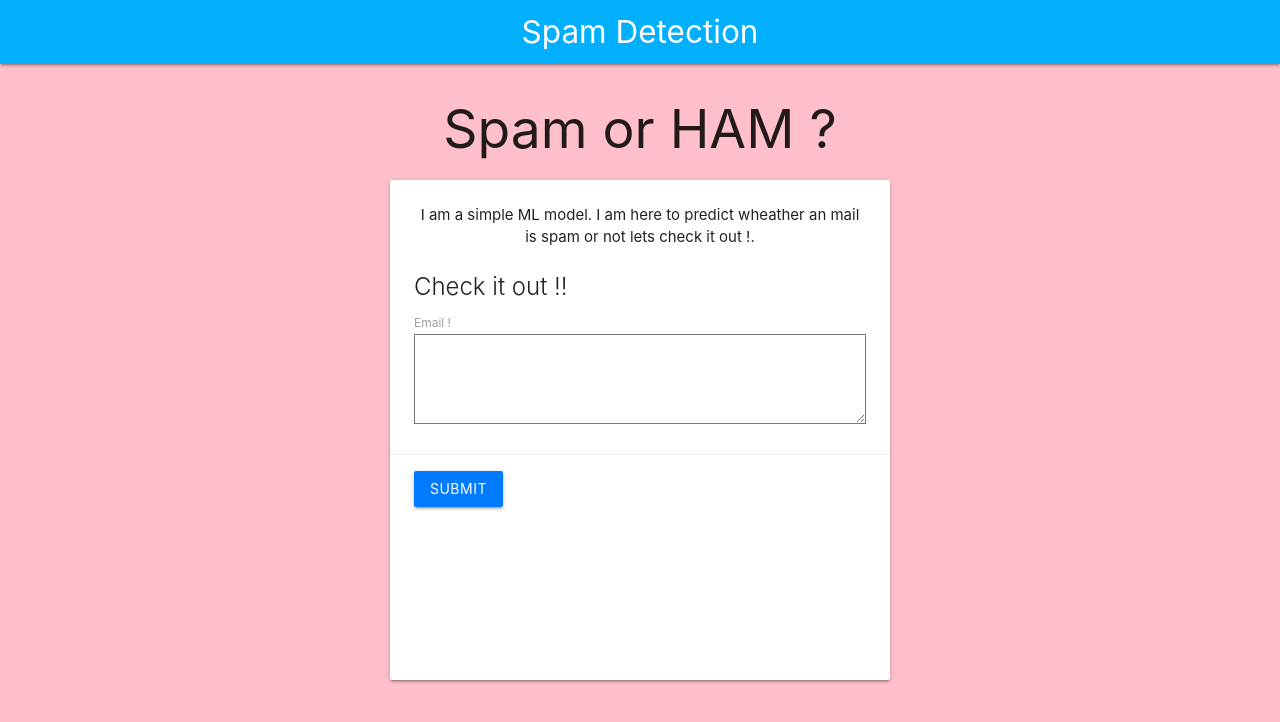
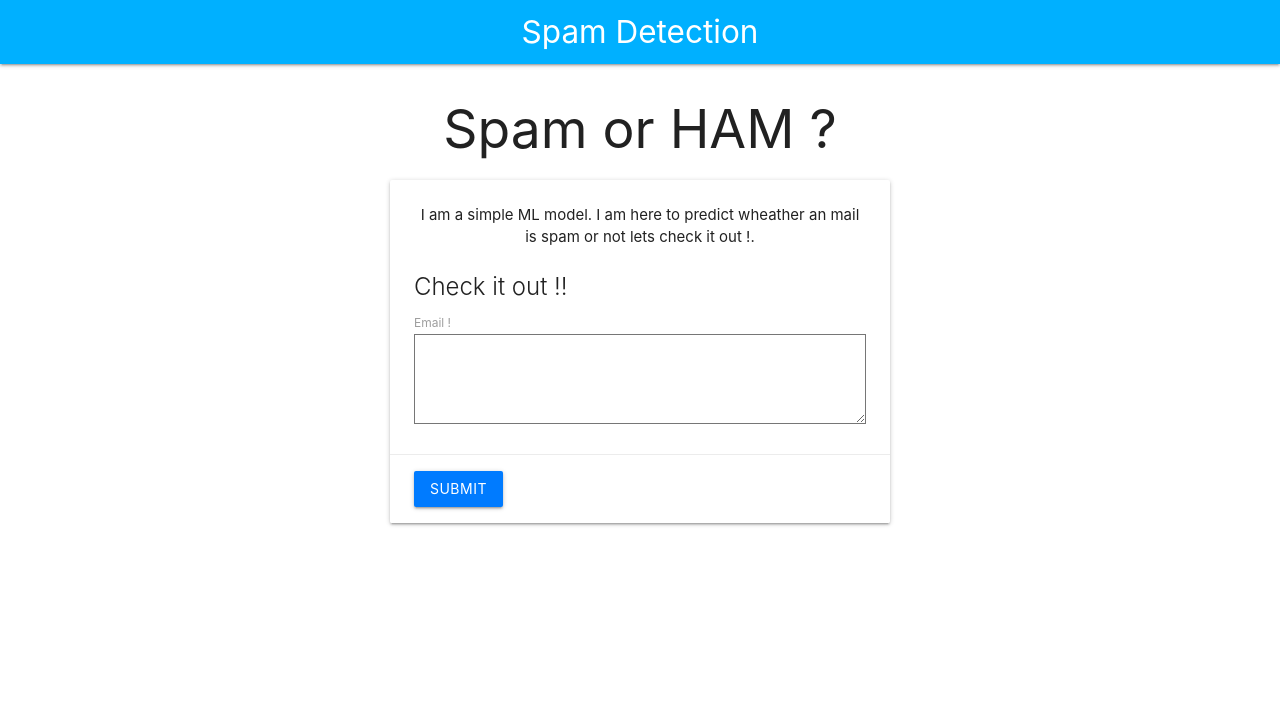
Before and after one commit to Ge0f3/SpamDetection, a Flask app: page / in a window 1280 px wide. Shown: the top 722 px of the page. Run offline with Flask 2, Linux system fonts and the light colour scheme; parts of the project's set-up code (start-up, migrations or seed data) failed here and were passed over; some libraries are stand-ins or nearby versions.

Commit message:
minor style changes

```diff
--- a/static/style.css
+++ b/static/style.css
@@ -1,10 +1,6 @@
 .col-centered {
   float: none !important;
   margin: 0 auto;
-}
-
-body{
-    background-color: pink;
 }
 
 .center {
@@ -20,9 +16,6 @@ nav {
   border-color: #007bff !important;
 }
 
-.card {
-  min-height: 500px;
-}
 
 textarea{
     min-height: 6rem !important;
```
